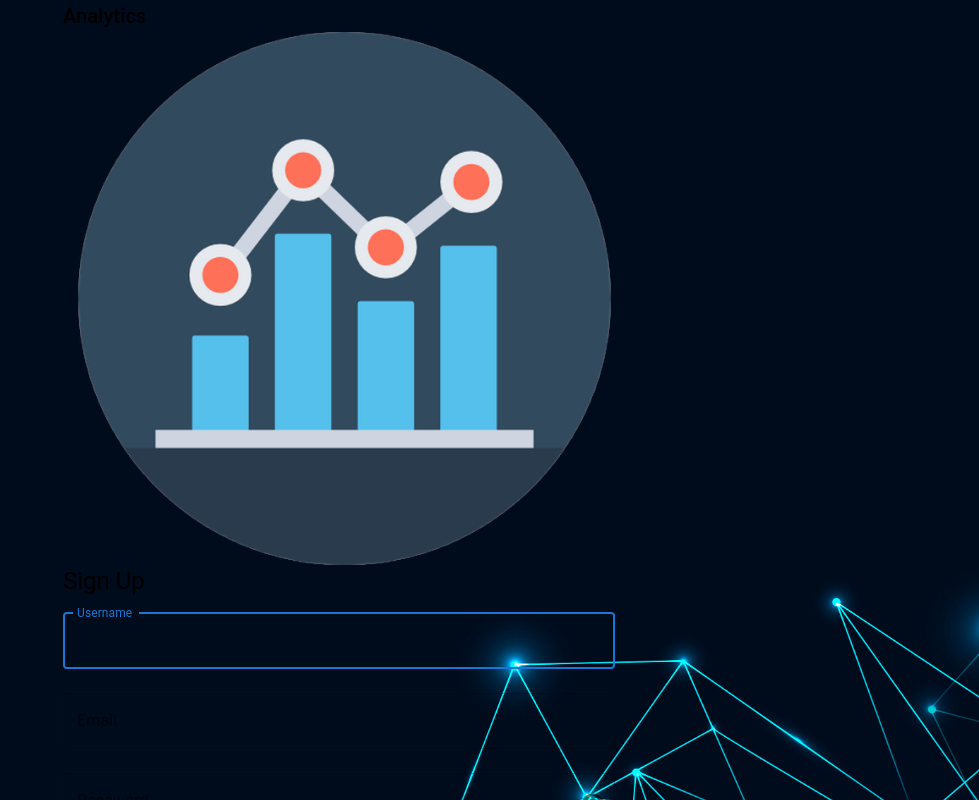
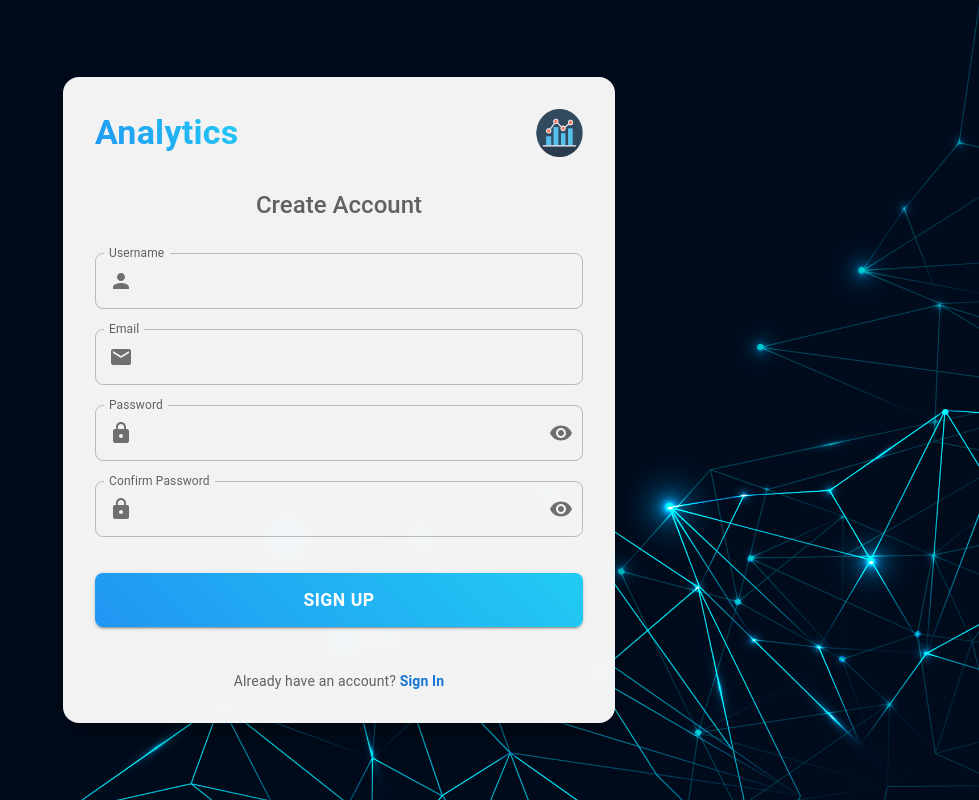
Before and after one commit to zaigum/dashboard, a React (Vite) app: page / in a window 1280 px wide. Both pictures are taken after a click on the link "Sign Up". Shown: the top 800 px of the page, without its empty margins (301-1280 px from the left). Built offline with nearby package versions, Linux system fonts and the light colour scheme; what @react-pdf/renderer would draw is missing.

Commit message:
Design Improvement

```diff
--- a/src/components/SignUp.jsx
+++ b/src/components/SignUp.jsx
@@ -1,6 +1,6 @@
 import React, { useState } from "react";
-import { TextField, Button, Typography, Container, Link, IconButton, InputAdornment } from "@mui/material";
-import { Visibility, VisibilityOff } from "@mui/icons-material";
+import { TextField, Button, Typography, Container, Link, IconButton, InputAdornment, Box, Paper } from "@mui/material";
+import { Visibility, VisibilityOff, Person, Email, Lock } from "@mui/icons-material";
 import { ToastContainer, toast } from "react-toastify";
 import "react-toastify/dist/ReactToastify.css";
 import { addUser } from "./IndexedDB";
@@ -42,34 +42,34 @@ const SignUp = ({ onSignUp, toggleForm }) => {
   };
 
   return (
-    <div className="bg-gray-950 w-screen flex justify-center items-center" style={{ backgroundImage: `url(${backgroundImage})`, backgroundSize: "cover", minHeight: "100vh" }}>
+    <Box sx={{ minHeight: '100vh', display: 'flex', alignItems: 'center', justifyContent: 'center', backgroundImage: `url(${backgroundImage})`, backgroundSize: 'cover', backgroundPosition: 'center' }}>
       <Container maxWidth="sm">
-        <div className="bg-white shadow-lg w-5/6 ml-12 rounded-xl overflow-hidden">
-          <div className="p-6">
-            <div className="flex items-center font-semibold italic justify-between mb-8">
-              <Typography component="h1" variant="h6">Analytics</Typography>
-              <img src={logo} alt="Logo" className="w-12 h-12" />
-            </div>
-            <Typography component="h2" variant="h5" className="italic text-center mb-6">Sign Up</Typography>
-            <form>
-              <TextField variant="outlined" margin="normal" fullWidth id="username" label="Username" name="username" autoComplete="username" autoFocus value={formData.username} onChange={handleInputChange('username')} />
-              <TextField variant="outlined" margin="normal" fullWidth id="email" label="Email" name="email" autoComplete="email" value={formData.email} onChange={handleInputChange('email')} />
-              <TextField variant="outlined" margin="normal" fullWidth name="password" label="Password" type={showPasswords.password ? "text" : "password"} id="password" autoComplete="new-password" value={formData.password} onChange={handleInputChange('password')} InputProps={{ endAdornment: (<InputAdornment position="end"><IconButton onClick={togglePasswordVisibility('password')} edge="end">{showPasswords.password ? <VisibilityOff /> : <Visibility />}</IconButton></InputAdornment>) }} />
-              <TextField variant="outlined" margin="normal" fullWidth name="confirmPassword" label="Confirm Password" type={showPasswords.confirmPassword ? "text" : "password"} id="confirmPassword" autoComplete="new-password" value={formData.confirmPassword} onChange={handleInputChange('confirmPassword')} InputProps={{ endAdornment: (<InputAdornment position="end"><IconButton onClick={togglePasswordVisibility('confirmPassword')} edge="end">{showPasswords.confirmPassword ? <VisibilityOff /> : <Visibility />}</IconButton></InputAdornment>) }} />
-              <Button fullWidth variant="contained" color="primary" onClick={handleSignUp} disabled={loading} style={{ marginTop: 20 }}>
+        <Paper elevation={24} sx={{ borderRadius: 4, overflow: 'hidden', backdropFilter: 'blur(10px)', background: 'rgba(255,255,255,0.95)' }}>
+          <Box sx={{ p: 4 }}>
+            <Box sx={{ display: 'flex', alignItems: 'center', justifyContent: 'space-between', mb: 4 }}>
+              <Typography variant="h4" sx={{ fontWeight: 'bold', background: 'linear-gradient(45deg, #2196F3, #21CBF3)', WebkitBackgroundClip: 'text', WebkitTextFillColor: 'transparent' }}>Analytics</Typography>
+              <Box component="img" src={logo} alt="Logo" sx={{ width: 48, height: 48, borderRadius: 2 }} />
+            </Box>
+            <Typography variant="h5" sx={{ textAlign: 'center', mb: 4, color: 'text.secondary', fontWeight: 500 }}>Create Account</Typography>
+            <Box component="form" sx={{ display: 'flex', flexDirection: 'column', gap: 2.5 }}>
+              <TextField variant="outlined" fullWidth label="Username" value={formData.username} onChange={handleInputChange('username')} InputProps={{ startAdornment: <InputAdornment position="start"><Person sx={{ color: 'action.active' }} /></InputAdornment> }} sx={{ '& .MuiOutlinedInput-root': { borderRadius: 2 } }} />
+              <TextField variant="outlined" fullWidth label="Email" type="email" value={formData.email} onChange={handleInputChange('email')} InputProps={{ startAdornment: <InputAdornment position="start"><Email sx={{ color: 'action.active' }} /></InputAdornment> }} sx={{ '& .MuiOutlinedInput-root': { borderRadius: 2 } }} />
+              <TextField variant="outlined" fullWidth label="Password" type={showPasswords.password ? "text" : "password"} value={formData.password} onChange={handleInputChange('password')} InputProps={{ startAdornment: <InputAdornment position="start"><Lock sx={{ color: 'action.active' }} /></InputAdornment>, endAdornment: <InputAdornment position="end"><IconButton onClick={togglePasswordVisibility('password')} edge="end">{showPasswords.password ? <VisibilityOff /> : <Visibility />}</IconButton></InputAdornment> }} sx={{ '& .MuiOutlinedInput-root': { borderRadius: 2 } }} />
+              <TextField variant="outlined" fullWidth label="Confirm Password" type={showPasswords.confirmPassword ? "text" : "password"} value={formData.confirmPassword} onChange={handleInputChange('confirmPassword')} InputProps={{ startAdornment: <InputAdornment position="start"><Lock sx={{ color: 'action.active' }} /></InputAdornment>, endAdornment: <InputAdornment position="end"><IconButton onClick={togglePasswordVisibility('confirmPassword')} edge="end">{showPasswords.confirmPassword ? <VisibilityOff /> : <Visibility />}</IconButton></InputAdornment> }} sx={{ '& .MuiOutlinedInput-root': { borderRadius: 2 } }} />
+              <Button fullWidth variant="contained" onClick={handleSignUp} disabled={loading} sx={{ mt: 2, py: 1.5, borderRadius: 2, fontSize: '1.1rem', fontWeight: 600, background: 'linear-gradient(45deg, #2196F3, #21CBF3)', '&:hover': { background: 'linear-gradient(45deg, #1976D2, #0288D1)' } }}>
                 {loading ? "Creating Account..." : "Sign Up"}
               </Button>
-              <div className="mt-4 text-sm text-center">
-                <Typography variant="body2">
-                  Already have an account? <Link href="#" onClick={() => toggleForm("signin")}>Sign In</Link>
+              <Box sx={{ mt: 3, textAlign: 'center' }}>
+                <Typography variant="body2" sx={{ color: 'text.secondary' }}>
+                  Already have an account? <Link href="#" onClick={() => toggleForm("signin")} sx={{ fontWeight: 600, textDecoration: 'none', '&:hover': { textDecoration: 'underline' } }}>Sign In</Link>
                 </Typography>
-              </div>
-            </form>
-          </div>
-        </div>
+              </Box>
+            </Box>
+          </Box>
+        </Paper>
       </Container>
-      <ToastContainer />
-    </div>
+      <ToastContainer position="top-right" theme="colored" />
+    </Box>
   );
 };
 
```
